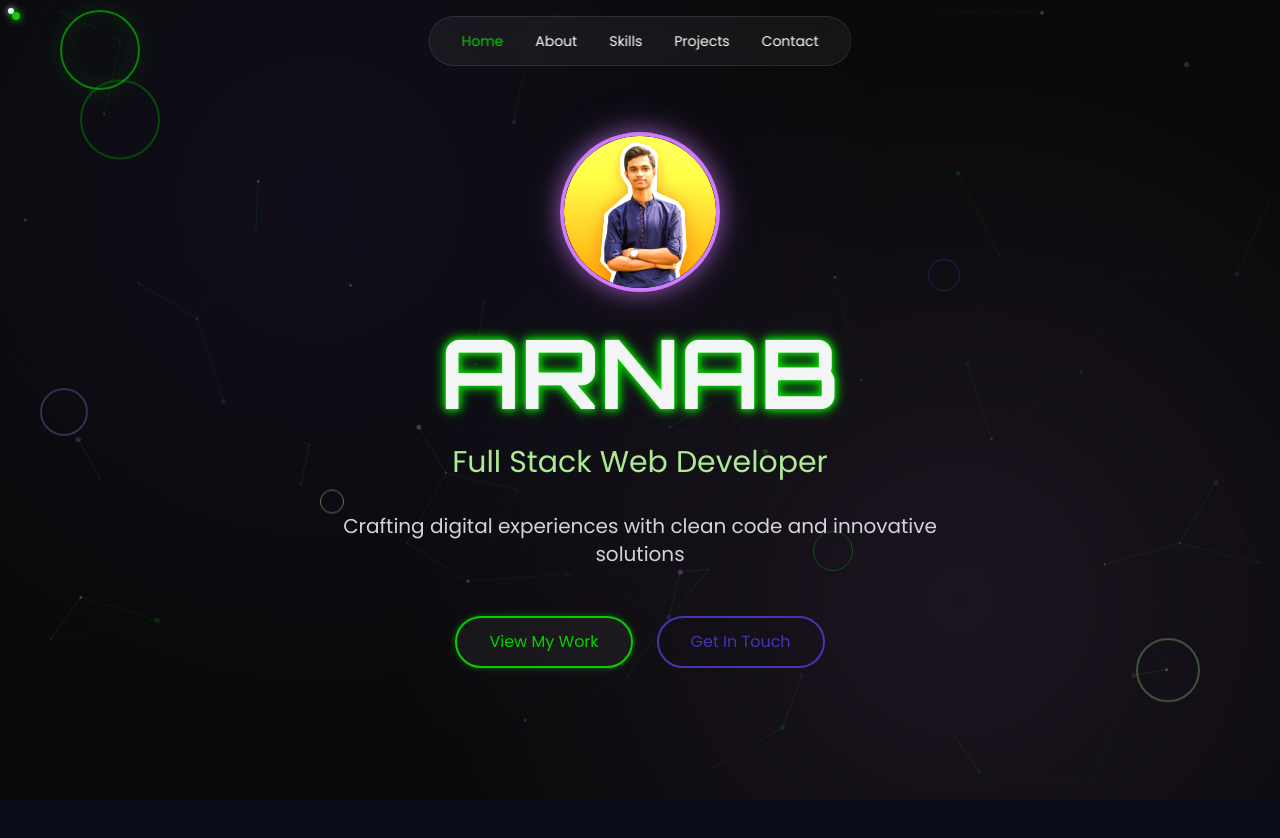
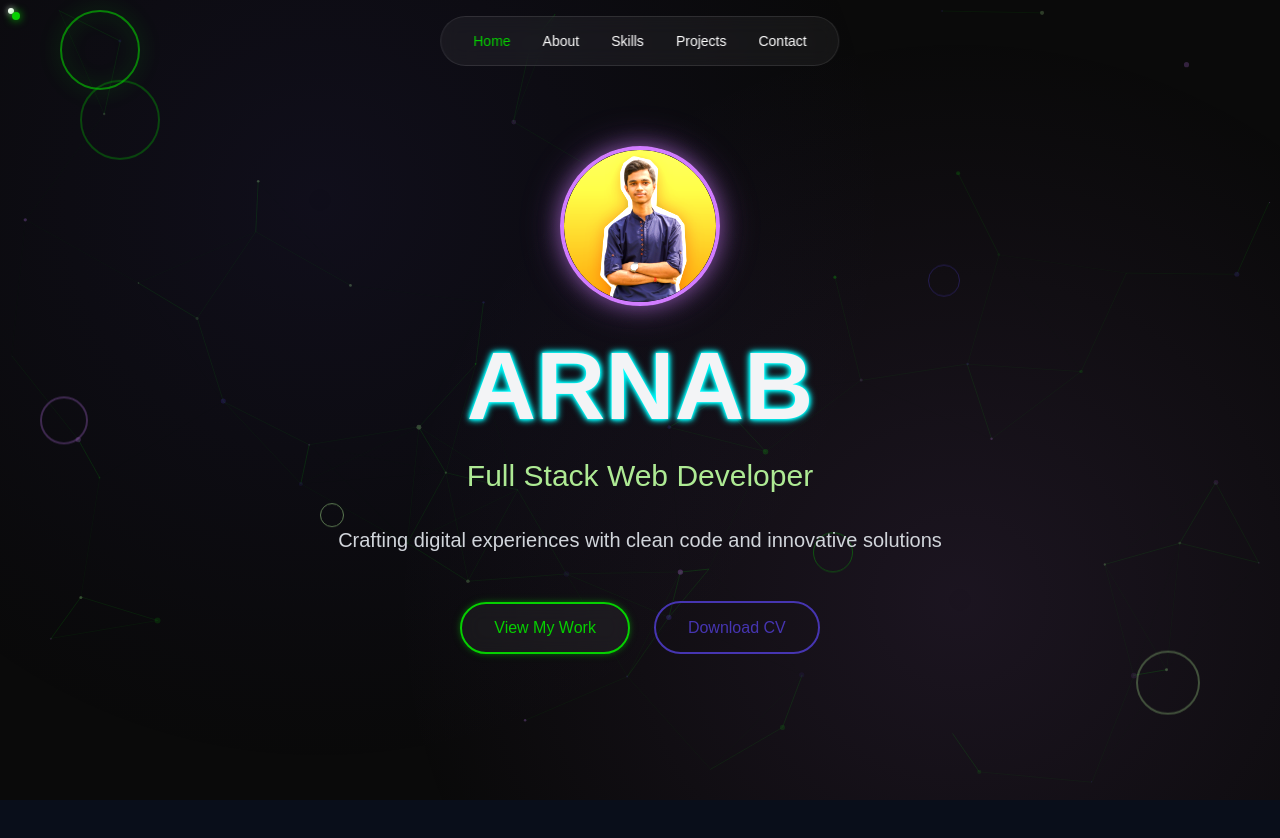
Before and after one commit to arnabdevv/portfulio, a React (Vite) app: page / in a window 1280 px wide. Shown: the top 838 px of the page. Built offline with nearby package versions, Linux system fonts and the light colour scheme.

Commit message:
Add CV PDF to assets and update HeroSection for download link; refactor styles for improved readability

```diff
--- a/src/components/HeroSection.jsx
+++ b/src/components/HeroSection.jsx
@@ -1,5 +1,6 @@
 import { useEffect, useState, useRef } from "react";
 import profilePic from "../assets/profilePic.png";
+import CV from "../assets/Arnab_CV.pdf";
 
 // Hero section with mouse tracking and smooth scroll buttons
 export default function HeroSection() {
@@ -10,11 +11,6 @@ export default function HeroSection() {
   // Scroll to Projects section
   const handleViewWork = () => {
     const el = document.getElementById("projects");
-    if (el) el.scrollIntoView({ behavior: "smooth", block: "start" });
-  };
-  // Scroll to Contact section
-  const handleGetInTouch = () => {
-    const el = document.getElementById("contact");
     if (el) el.scrollIntoView({ behavior: "smooth", block: "start" });
   };
 
@@ -74,7 +70,7 @@ export default function HeroSection() {
           />
         </div>
 
-        <h1 className="text-6xl md:text-8xl font-bold mb-6 hero-name animate-pulse-glow hero-title">
+        <h1 className="text-6xl md:text-8xl font-bold mb-6 hero-name  hero-title">
           ARNAB
         </h1>
         <h2
@@ -105,9 +101,10 @@ export default function HeroSection() {
           >
             View My Work
           </button>
-          <button
-            onClick={handleGetInTouch}
-            className="px-8 py-3 rounded-full transition-all"
+          <a
+            href={CV}
+            download
+            className="px-8 py-4 rounded-full transition-all"
             style={{
               border: `2px solid var(--primary-purple)`,
               color: "var(--primary-purple)",
@@ -121,8 +118,8 @@ export default function HeroSection() {
               e.target.style.color = "var(--primary-purple)";
             }}
           >
-            Get In Touch
-          </button>
+            Download CV
+          </a>
         </div>
       </div>
 
--- a/src/index.css
+++ b/src/index.css
@@ -42,7 +42,7 @@
 
   body {
     @apply font-sans antialiased bg-background text-foreground;
-    font-family: 'Poppins', sans-serif;
+    font-family: sans-serif;
     overflow-x: hidden;
   }
 
@@ -66,15 +66,53 @@
     text-shadow: 0 0 3px var(--primary-green), 0 0 6px var(--primary-green);
   }
 
-  .hero-name {
-    font-family: 'Orbitron', monospace;
-    font-weight: 900;
-    text-shadow:
-      0 0 5px var(--primary-magenta),
-      0 0 10px var(--primary-magenta),
-      0 0 15px var(--primary-magenta),
-      0 0 20px var(--primary-purple);
-  }
+ .hero-name {
+  font-family: 'Helvetica', sans-serif;
+  font-weight: 900;
+  text-shadow:
+    0 0 2px #00ffff,
+    0 0 4px #00ffff,
+    0 0 6px #00ffff,
+    0 0 8px #00ffff;
+}
+
+.particle-container {
+  position: fixed;
+  top: 0;
+  left: 0;
+  width: 100%;
+  height: 100%;
+  z-index: -1;
+}
+
+.terminal-window {
+  background: rgba(0, 0, 0, 0.9);
+  border: 1px solid var(--primary-green);
+  border-radius: 8px;
+  font-family: 'Courier New', monospace;
+}
+
+.progress-bar {
+  background: linear-gradient(90deg, var(--primary-green), var(--primary-light-green));
+  height: 4px;
+  transition: width 0.3s ease;
+}
+
+.project-card {
+  transition: all 0.3s ease;
+  transform-style: preserve-3d;
+}
+
+.project-card:hover {
+  transform: translateY(-10px) rotateX(5deg) rotateY(5deg);
+}
+
+.bg-noise {
+  background-image:
+    radial-gradient(circle at 25% 25%, rgba(70, 53, 177, 0.1) 0%, transparent 50%),
+    radial-gradient(circle at 75% 75%, rgba(183, 113, 229, 0.1) 0%, transparent 50%);
+}
+
 
   .particle-container {
     position: fixed;
@@ -116,7 +154,7 @@
 
 @layer utilities {
   .animate-pulse-glow {
-    animation: pulse-glow 2s ease-in-out infinite alternate;
+    animation: pulse-glow 4s ease-in-out infinite;
   }
 
   .animate-float {
@@ -124,23 +162,43 @@
   }
 
   @keyframes pulse-glow {
-    from {
-      text-shadow: 0 0 3px var(--primary-green), 0 0 6px var(--primary-green);
+    0% {
+      text-shadow:
+        0 0 2px #00ffff,
+        0 0 4px #00ffff;
     }
-    to {
-      text-shadow: 0 0 5px var(--primary-green), 0 0 10px var(--primary-green), 0 0 15px var(--primary-green);
+    25% {
+      text-shadow:
+        0 0 3px #00ffff,
+        0 0 6px #00ffff;
+    }
+    50% {
+      text-shadow:
+        0 0 4px #00ffff,
+        0 0 8px #00ffff;
+    }
+    75% {
+      text-shadow:
+        0 0 3px #00ffff,
+        0 0 6px #00ffff;
+    }
+    100% {
+      text-shadow:
+        0 0 2px #00ffff,
+        0 0 4px #00ffff;
     }
   }
 
   @keyframes float {
     0%, 100% {
-      transform: translateY(0px);
+      transform: translateY(0);
     }
     50% {
-      transform: translateY(-20px);
+      transform: translateY(-6px);
     }
   }
 }
+
 
 /* Custom scrollbar */
 ::-webkit-scrollbar {
```
Also changed, not shown: 1 other file (tests, documents, lock files or other folders).
